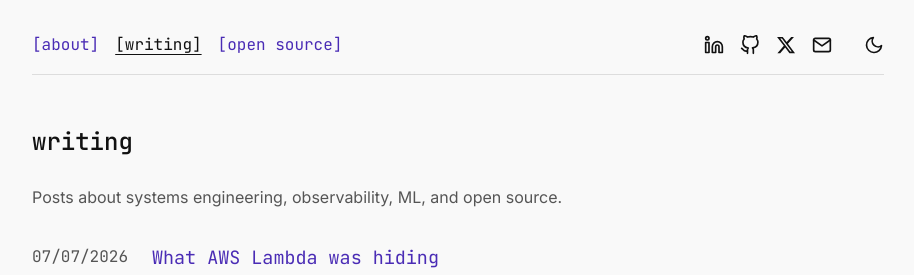
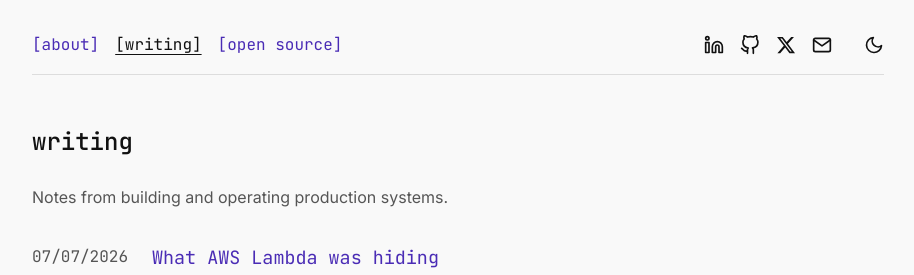
Before and after one commit to denyszhak/denyszhak.com, a React (Vite) app: page /writing in a window 1280 px wide. Shown: the top 275 px of the page, without its empty margins (182-1096 px from the left). Built offline with nearby package versions, Linux system fonts and the light colour scheme.

Commit message:
change writing subtitle

```diff
--- a/src/pages/Writing.jsx
+++ b/src/pages/Writing.jsx
@@ -16,7 +16,7 @@ const Writing = () => {
     <div>
       <h1 className="page-title">writing</h1>
       <p style={{ marginBottom: '2rem', color: 'var(--text-secondary)' }}>
-        Posts about systems engineering, observability, ML, and open source.
+        Notes from building and operating production systems.
       </p>
 
       <div className="post-list">
```
